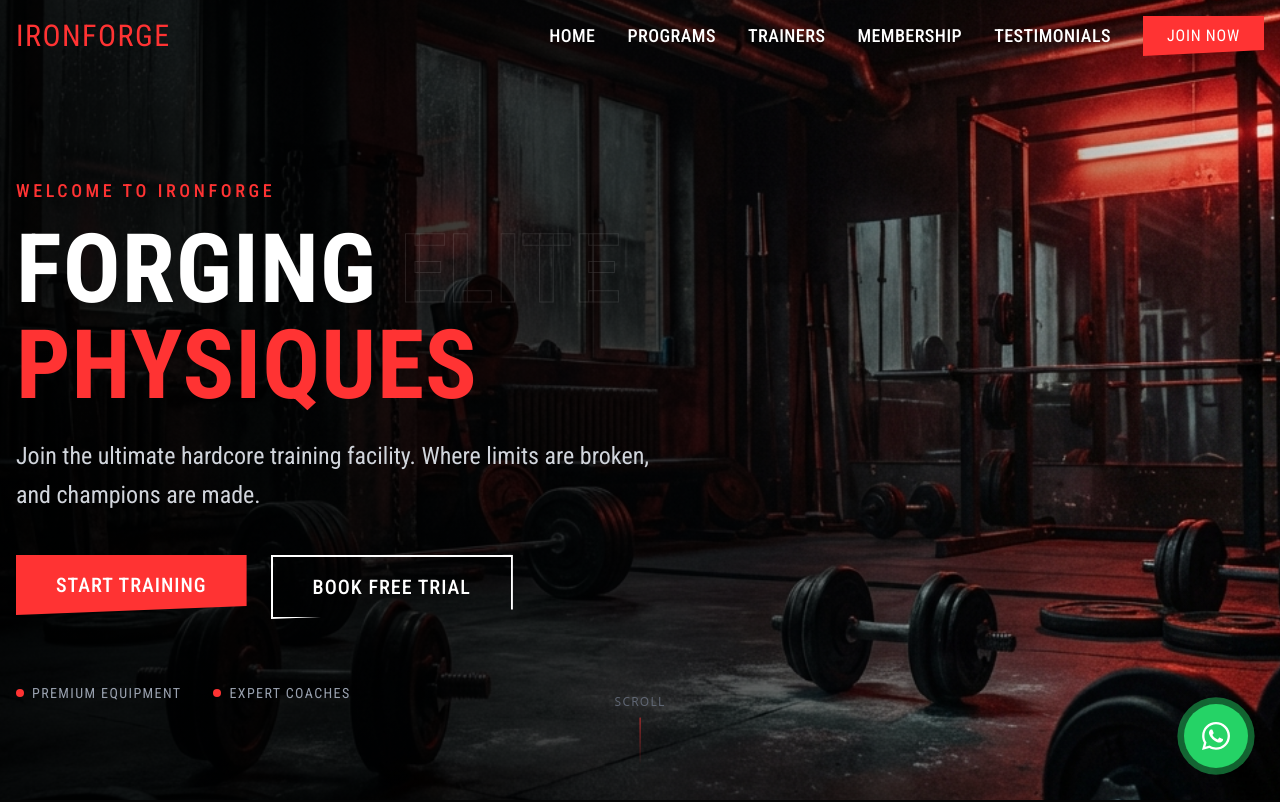
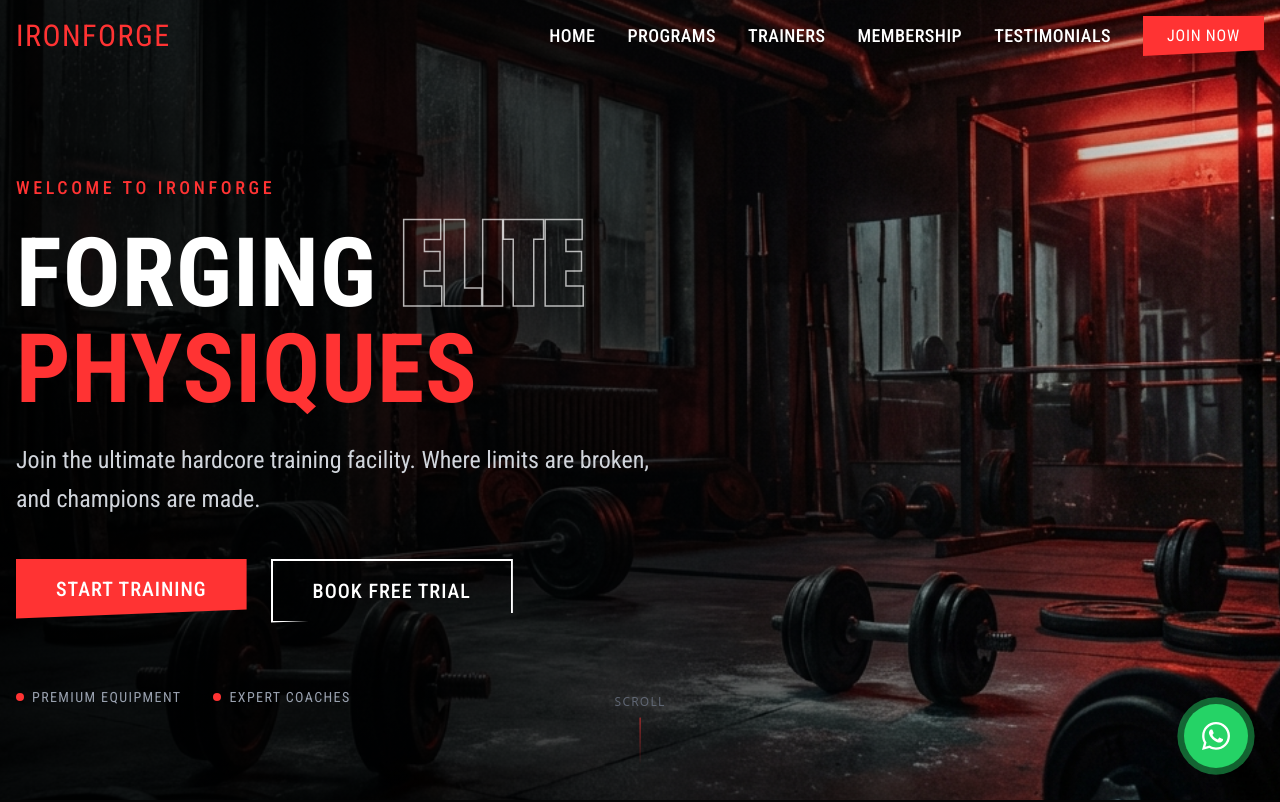
Before and after one commit to DarkBinary-6/gymdemo, a React (Vite) app: page / in a window 1280 px wide. Shown: the top 802 px of the page. Built offline with nearby package versions, Linux system fonts and the light colour scheme.

Commit message:
Final Changes

```diff
--- a/src/components/sections/Banner.tsx
+++ b/src/components/sections/Banner.tsx
@@ -21,7 +21,7 @@ const Banner = () => {
                     className="text-4xl md:text-6xl font-roboto text-white uppercase mb-8 leading-tight"
                 >
                     Are You Ready To <br />
-                    <span className="text-black">Change Your Life?</span>
+                    <span className="text-gym-gold">Change Your Life?</span>
                 </motion.h2>
 
                 <motion.div
--- a/src/index.css
+++ b/src/index.css
@@ -40,7 +40,8 @@ h6 {
 }
 
 .text-stroke {
-  -webkit-text-stroke: 1px rgba(255, 255, 255, 0.1);
+  font-family: var(--font-anton);
+  -webkit-text-stroke: 1.5px rgba(255, 255, 255, 0.7);
   color: transparent;
 }
 
```
